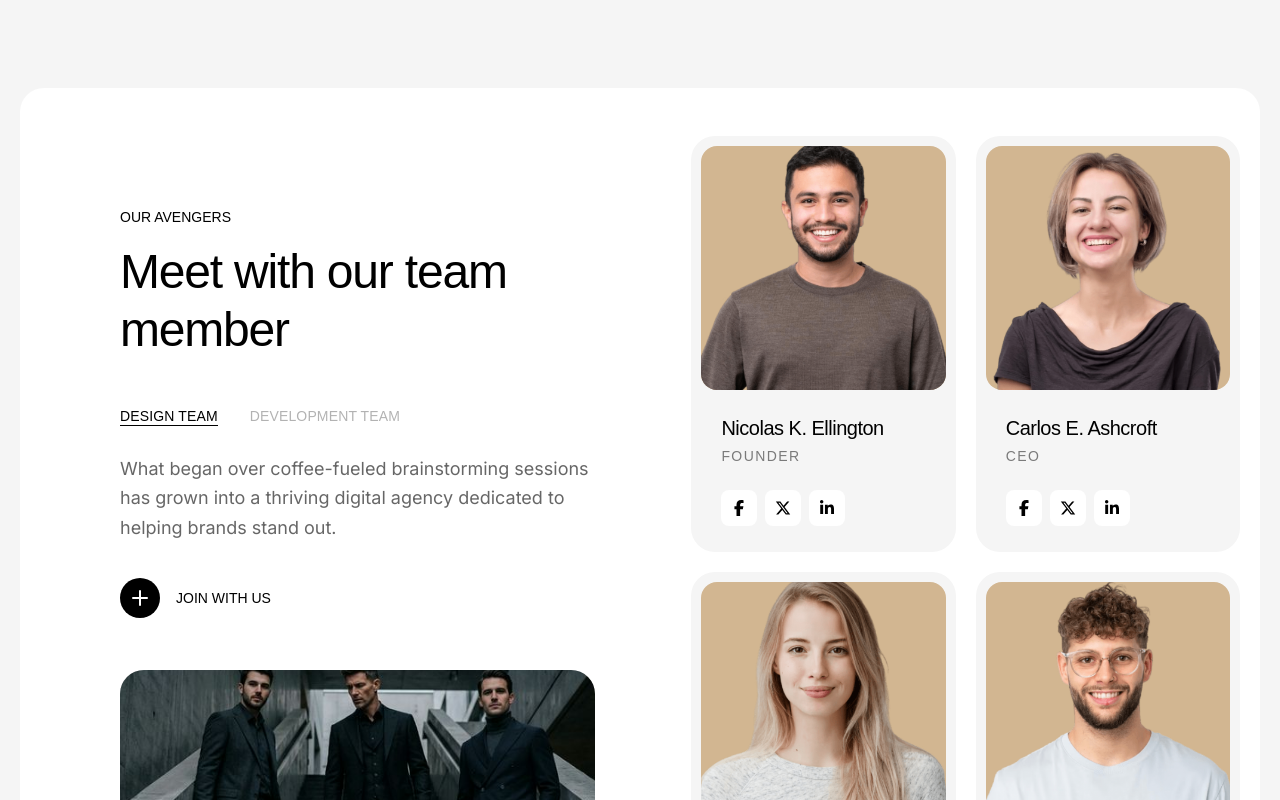
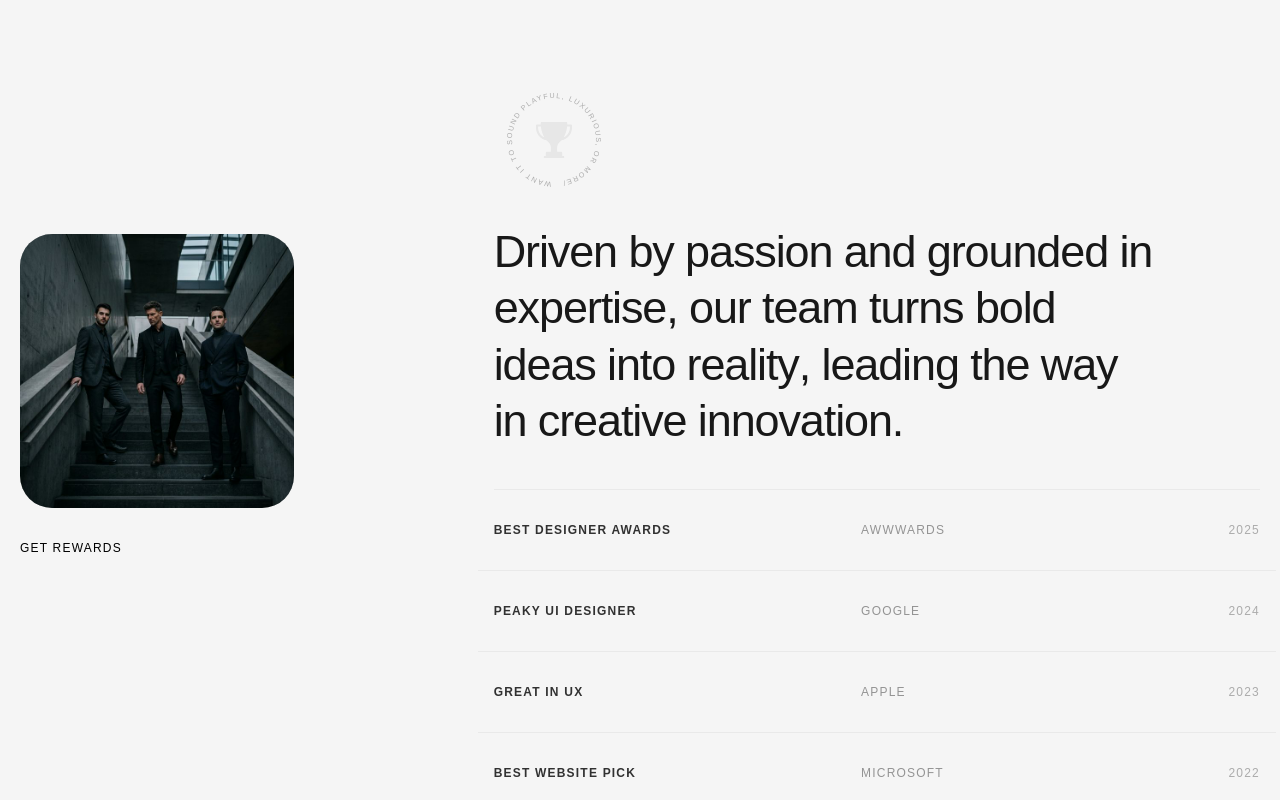
Before and after one commit to prassamin/interview_tasks, a Next.js app: page / in a window 1280 px wide. Shown: the part 840-1640 px from the top of the page. Built offline with nearby package versions, Linux system fonts and the light colour scheme; a web font is replaced by a local one.

Commit message:
feat: add awards section

```diff
--- a/src/app/page.tsx
+++ b/src/app/page.tsx
@@ -1,4 +1,5 @@
 import BlogSection from "@/components/BlogSection";
+import AwardsSection from "@/components/AwardsSection";
 import TeamSection from "@/components/TeamSection";
 import FAQSection from "@/components/FAQSection";
 import Footer from "@/components/Footer";
@@ -11,6 +12,7 @@ export default function Home() {
       <div className="h-screen flex items-center justify-center text-foreground/20 uppercase tracking-[0.5em] text-sm">
         Main Content Section
       </div>
+      <AwardsSection />
       <TeamSection />
       <FAQSection />
       <BlogSection />
--- /dev/null
+++ b/src/components/AwardsSection.tsx
@@ -0,0 +1,114 @@
+"use client";
+
+import Image from "next/image";
+import { motion, useScroll, useTransform } from "framer-motion";
+import { Awards } from "./icons/award";
+import SectionTitle from "./SectionTitle";
+import { useRef } from "react";
+
+const awards = [
+  { title: "BEST DESIGNER AWARDS", platform: "AWWWARDS", year: "2025" },
+  { title: "PEAKY UI DESIGNER", platform: "GOOGLE", year: "2024" },
+  { title: "GREAT IN UX", platform: "APPLE", year: "2023" },
+  { title: "BEST WEBSITE PICK", platform: "MICROSOFT", year: "2022" },
+  { title: "NELSON UI & UX DESIGNER", platform: "SAMSUNG", year: "2021" },
+];
+
+const AwardsSection = () => {
+  const containerRef = useRef<HTMLDivElement>(null);
+  const { scrollYProgress } = useScroll({
+    target: containerRef,
+    offset: ["start end", "end start"],
+  });
+
+  const rotate = useTransform(scrollYProgress, [0, 1], [0, 360]);
+
+  return (
+    <section
+      ref={containerRef}
+      className="mt-15 lg:mt-20 xl:mt-30 font-sans bg-transparent"
+    >
+      <div className="container mx-auto px-5">
+        <div className="flex flex-col md:flex-row gap-20 xl:gap-50">
+          {/* left */}
+          <div className=" sm:w-1/2 md:w-[40%] lg:w-[25%] flex flex-col gap-8">
+            <motion.div
+              initial={{ opacity: 0, scale: 0.95 }}
+              whileInView={{ opacity: 1, scale: 1 }}
+              viewport={{ once: true }}
+              transition={{ duration: 1, ease: [0.2, 0.65, 0.3, 0.9] }}
+              className="relative aspect-square rounded-4xl overflow-hidden bg-muted/20 mt-0 min-[991px]:mt-33.75 lg:mt-38.5 min-[1366px]:mt-37.5"
+            >
+              <Image
+                src="/floka_footer_image.png"
+                alt="Awards Portrait"
+                fill
+                className="object-cover"
+              />
+            </motion.div>
+            <span className="text-xs tracking-widest font-display text-black uppercase">
+              GET REWARDS
+            </span>
+          </div>
+
+          {/* right */}
+          <div className="lg:w-[70%] flex flex-col gap-6">
+            <div className="relative w-30 h-30 flex items-center justify-center">
+              <motion.div style={{ rotate }} className="absolute inset-0">
+                <svg viewBox="0 0 100 100" className="w-full h-full">
+                  <path
+                    id="awardPath"
+                    d="M 50, 50 m -35, 0 a 35,35 0 1,1 70,0 a 35,35 0 1,1 -70,0"
+                    fill="none"
+                  />
+                  <text className="text-[6px] uppercase tracking-[0.2em] font-display fill-black/30">
+                    <textPath href="#awardPath">
+                      WANT IT TO SOUND PLAYFUL, LUXURIOUS, OR MORE/
+                    </textPath>
+                  </text>
+                </svg>
+              </motion.div>
+              <div className="opacity-60">
+                <Awards />
+              </div>
+            </div>
+
+            {/* heading */}
+            <div className="max-w-2xl">
+              <SectionTitle
+                text="Driven by passion and grounded in expertise, our team turns bold ideas into reality, leading the way in creative innovation."
+                className="text-4xl lg:text-[45px] font-display tracking-tight leading-tight text-black/90"
+              />
+            </div>
+
+            {/* awards */}
+            <div className="flex flex-col border-t border-black/5 mt-4">
+              {awards.map((award, index) => (
+                <motion.div
+                  key={index}
+                  initial={{ opacity: 0, y: 20 }}
+                  whileInView={{ opacity: 1, y: 0 }}
+                  viewport={{ once: true }}
+                  transition={{ duration: 0.6, delay: 0.1 * index }}
+                  className="grid grid-cols-[1fr_1fr_auto] py-8 border-b border-black/5 group cursor-default hover:bg-white hover:px-14 -mx-4 px-4 transition-all duration-500"
+                >
+                  <span className="text-xs tracking-widest font-semibold text-black/80 font-display">
+                    {award.title}
+                  </span>
+                  <span className="text-xs tracking-widest text-black/40 font-display">
+                    {award.platform}
+                  </span>
+                  <span className="text-xs tracking-widest text-black/30 font-display">
+                    {award.year}
+                  </span>
+                </motion.div>
+              ))}
+            </div>
+          </div>
+        </div>
+      </div>
+    </section>
+  );
+};
+
+export default AwardsSection;
--- a/src/components/TeamSection.tsx
+++ b/src/components/TeamSection.tsx
@@ -146,7 +146,7 @@ const TeamSection = () => {
   const x = useTransform(scrollYProgress, [0, 1], ["-5%", "5%"]);
 
   return (
-    <section className="py-20 lg:py-32 font-sans">
+    <section className="mt-15 lg:mt-20 xl:mt-30 font-sans">
       <div className="container mx-auto px-5 2xl:px-0">
         <div className="flex flex-col lg:flex-row gap-10 xl:gap-24 bg-white p-5 rounded-3xl">
           {/* left */}
--- /dev/null
+++ b/src/components/icons/award.tsx
@@ -0,0 +1,25 @@
+"use client";
+
+export const Awards = () => {
+  return (
+    <svg
+      xmlns="http://www.w3.org/2000/svg"
+      width="36"
+      height="36"
+      viewBox="0 0 36 36"
+      fill="none"
+    >
+      <g opacity="0.1" clipPath="url(#clip0_25_63)">
+        <path
+          d="M34.9451 2.41608H31.2563C31.2748 1.96404 31.2845 1.5101 31.2845 1.05469C31.2845 0.472219 30.8123 0 30.2298 0H5.77025C5.18778 0 4.71556 0.472219 4.71556 1.05469C4.71556 1.5101 4.72519 1.96411 4.74368 2.41608H1.05481C0.472341 2.41608 0.00012207 2.8883 0.00012207 3.47077V5.73771C0.00012207 11.9503 4.48901 17.1338 10.3936 18.2162C10.8994 18.7689 11.4308 19.2672 11.9848 19.7059C13.8049 21.1469 14.8487 23.2713 14.8487 25.5343V29.6719H10.8408C10.2583 29.6719 9.78607 30.1441 9.78607 30.7266V33.8906H8.73139C8.14892 33.8906 7.6767 34.3628 7.6767 34.9453C7.6767 35.5278 8.14892 36 8.73139 36H27.2688C27.8513 36 28.3235 35.5278 28.3235 34.9453C28.3235 34.3628 27.8513 33.8906 27.2688 33.8906H26.2141V30.7266C26.2141 30.1441 25.7419 29.6719 25.1594 29.6719H21.1514V25.5343C21.1514 23.2713 22.1952 21.1469 24.0153 19.7058C24.5693 19.2671 25.1006 18.7688 25.6064 18.2162C31.511 17.1338 35.9999 11.9503 35.9999 5.73771V3.47077C35.9998 2.8883 35.5277 2.41608 34.9451 2.41608ZM2.1095 5.73771V4.52545H4.8976C5.18018 7.20274 5.78853 9.76922 6.69809 12.0823C7.16145 13.2607 7.69597 14.3565 8.29165 15.3576C4.64715 13.6858 2.1095 10.0027 2.1095 5.73771ZM33.8905 5.73771C33.8905 10.0028 31.3528 13.6859 27.7083 15.3577C28.3041 14.3565 28.8386 13.2607 29.3019 12.0824C30.2114 9.76929 30.8198 7.20281 31.1024 4.52552H33.8904L33.8905 5.73771Z"
+          fill="#0A0A0A"
+        ></path>
+      </g>
+      <defs>
+        <clipPath id="clip0_25_63">
+          <rect width="36" height="36" fill="white"></rect>
+        </clipPath>
+      </defs>
+    </svg>
+  );
+};
```
Also changed, not shown: public/bg-pattern.jpg (added).
